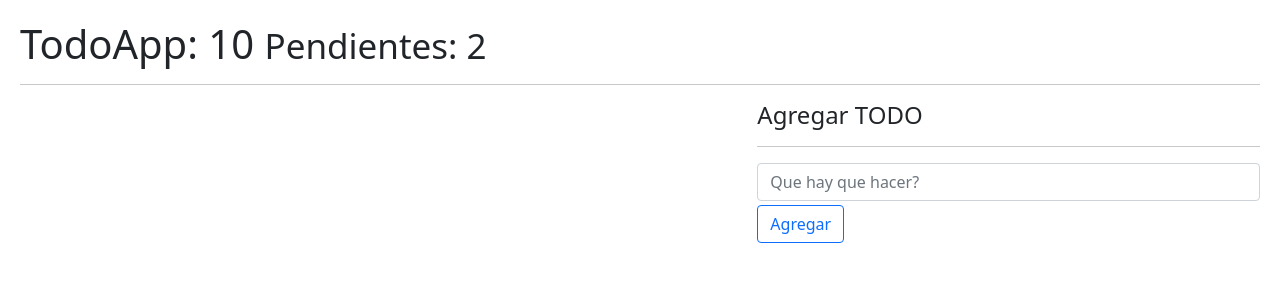
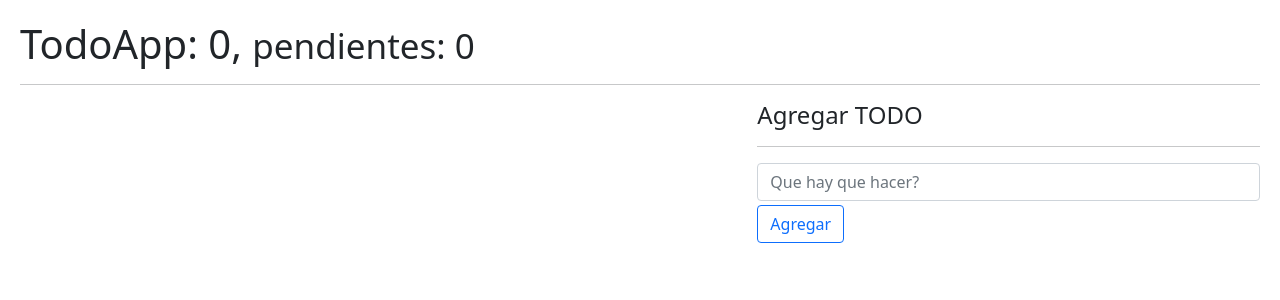
Before and after one commit to arosteguimaranto/Profundizando-Hooks, a React (Vite) app: page / in a window 1280 px wide. Shown: the top 300 px of the page. Built offline with nearby package versions, Linux system fonts and the light colour scheme.

Commit message:
Finalizando

```diff
--- a/src/08-useReducer/TodoApp.jsx
+++ b/src/08-useReducer/TodoApp.jsx
@@ -1,82 +1,42 @@
-import React, { useReducer, useEffect } from 'react'
-import { todoReducer } from '../08-useReducer/todoReducer'
-import { TodoAdd } from './TodoAdd'
-import { TodoList } from './TodoList'
+
+
+import { useTodos } from '../hooks';
+import { TodoAdd } from './TodoAdd';
+import { TodoList } from './TodoList';
 import 'bootstrap/dist/css/bootstrap.min.css';
 
-
-const initialState = [
-
-]
-
-const init = () => {
-    return JSON.parse(localStorage.getItem('todos')) || []
-}
 
 
 export const TodoApp = () => {
 
-    const [todos, dispatch] = useReducer(todoReducer, initialState, init);
-
-    useEffect(() => {
-        localStorage.setItem('todos', JSON.stringify(todos));
-    }, [todos])
-
-
-    const handleNewTodo = (todo) => {
-        const action = {
-            type: '[TODO] Add Todo',
-            payload: todo
-        }
-        dispatch(action);
-    }
-
-    const handleDeleteToDo=(id) => {
-         dispatch({
-            type: '[TODO] Remove Todo',
-            payload: id
-        });
-     }
-
-     const handleToggleTodo=(id) => {
-        dispatch({
-           type:'[TODO] Toggle Todo',
-           payload: id
-       });
-    }
-
-
-
+    const { todos, todosCount, pendingTodosCount, handleDeleteTodo, handleToggleTodo, handleNewTodo } = useTodos();
 
     return (
         <>
-            <h1> TodoApp: 10 <small> Pendientes: 2</small></h1>
+            <h1>TodoApp: { todosCount }, <small>pendientes: { pendingTodosCount }</small> </h1>
             <hr />
 
-            <div className=' row'>
-                <div className='col-7'>
-
+            <div className="row">
+                <div className="col-7">
                     <TodoList
-                        todos={todos}
-                        onDeleteTodo={ handleDeleteToDo}
-                        onToggleTodo={handleToggleTodo}
+                        todos={ todos }
+                        onDeleteTodo={ handleDeleteTodo }
+                        onToggleTodo={ handleToggleTodo }
                     />
                 </div>
 
-
-                <div className=' col-5'>
-                    <h4> Agregar TODO </h4>
+                <div className="col-5">
+                    <h4>Agregar TODO</h4>
                     <hr />
-
-                    <TodoAdd onNewTodo={handleNewTodo} />
-
-
+                    <TodoAdd
+                        onNewTodo={ handleNewTodo }
+                    />
                 </div>
 
             </div>
 
 
+
         </>
     )
-
-    }
+}
--- a/src/08-useReducer/todoReducer.js
+++ b/src/08-useReducer/todoReducer.js
@@ -1,8 +1,10 @@
 export const todoReducer = (initialState = [], action) => {
+
     switch (action.type) {
         case '[TODO] Add Todo':
             return [
                 ...initialState, action.payload];
+
         case '[TODO] Remove Todo':
             return initialState.filter(todo => todo.id !== action.payload);
 
--- a/src/hooks/index.js
+++ b/src/hooks/index.js
@@ -1,3 +1,4 @@
 export * from './useCounter';
 export * from './useFetch';
 export * from './useForm';
+export * from './useTodos';
--- /dev/null
+++ b/src/hooks/useTodos.js
@@ -0,0 +1,53 @@
+import {useEffect, useReducer} from 'react';
+import {todoReducer} from '../08-useReducer/todoReducer';
+
+const init = () => {
+    return JSON.parse(localStorage.getItem('todos')) || []
+}
+
+export const useTodos = () => {
+
+    const [todos, dispatch] = useReducer(todoReducer, [], init);
+
+    useEffect(() => {
+        localStorage.setItem('todos', JSON.stringify(todos));
+    }, [todos])
+
+
+    const handleNewTodo = (todo) => {
+        const action = {
+            type: '[TODO] Add Todo',
+            payload: todo
+        }
+        dispatch(action);
+    }
+
+    const handleDeleteTodo=(id) => {
+         dispatch({
+            type: '[TODO] Remove Todo',
+            payload: id
+        });
+     }
+
+     const handleToggleTodo=(id) => {
+        dispatch({
+           type:'[TODO] Toggle Todo',
+           payload: id
+       });
+    }
+
+    return{
+        todos,
+
+        todosCount: todos.length,
+        pendingTodosCount: todos.filter(todo=> !todo.done).length,
+
+        handleDeleteTodo,
+        handleNewTodo,
+        handleToggleTodo,
+
+    }
+
+
+
+}
```
